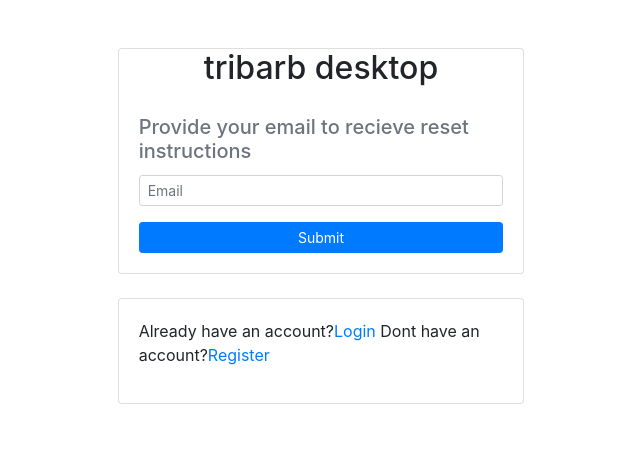
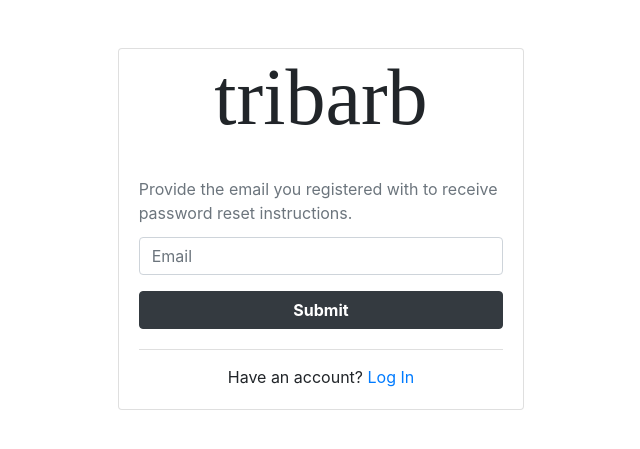
Before and after one commit to anith-manu/tribarb, a Django app: page /request-reset-email in a window 1280 px wide. Shown: the top 449 px of the page, without its empty margins (319-959 px from the left). Run offline with Django 3.2, Linux system fonts and the light colour scheme; some libraries are stand-ins or nearby versions.

Commit message:
html clean up

```diff
--- a/authentication/views.py
+++ b/authentication/views.py
@@ -50,11 +50,11 @@
             context['has_error']=True
 
         if len(password)<6:
-            messages.add_message(request, messages.ERROR, 'Password should be atleast 6 characters long.')
+            messages.add_message(request, messages.ERROR, 'Password should be at least 6 characters long.')
             context['has_error']=True
 
         if password!=password2:
-            messages.add_message(request, messages.ERROR, 'Passwords dont match.')
+            messages.add_message(request, messages.ERROR, 'Passwords don\'t match.')
             context['has_error']=True
 
         try:
@@ -102,7 +102,7 @@
         )
 
         EmailThread(email_message).start()
-        messages.add_message(request, messages.SUCCESS, 'Account created successfully. Please check your email for verification link.')
+        messages.add_message(request, messages.SUCCESS, 'Account created successfully! Please check your email for a verification link.')
 
         return redirect('login')
 
@@ -173,10 +173,6 @@
 
 
 
-
-
-
-
 class RequestResetEmailView(View):
     def get(self, request):
         return render(request, 'auth/request-reset-email.html')
@@ -185,7 +181,7 @@
         email = request.POST['email']
 
         if not validate_email(email):
-            messages.error(request, 'Please enter a valid email')
+            messages.error(request, 'Please enter a valid email.')
             return render(request, 'auth/request-reset-email.html')
 
         user = User.objects.filter(email=email)
@@ -210,7 +206,7 @@
 
             EmailThread(email_message).start()
 
-        messages.success(request, 'We have sent you an email with instructions on how to reset your password')
+        messages.success(request, 'Thanks! Please check your email for a link to reset your password.')
         return render(request, 'auth/request-reset-email.html')
 
 
@@ -227,11 +223,11 @@
             user = User.objects.get(pk=user_id)
 
             if not PasswordResetTokenGenerator().check_token(user, token):
-                messages.info(request, 'Password reset link, is invalid, please request a new one')
+                messages.error(request, 'Password reset link is invalid. Please request a new one.')
                 return render(request, 'auth/request-reset-email.html')
 
         except DjangoUnicodeDecodeError:
-            messages.success(request, 'Invalid link')
+            messages.success(request, 'Invalid link.')
             return render(request, 'auth/request-reset-email.html')
 
         return render(request, 'auth/set-new-password.html', context)
@@ -247,10 +243,10 @@
         password = request.POST.get('password')
         password2 = request.POST.get('password2')
         if len(password) < 6:
-            messages.add_message(request, messages.ERROR, 'passwords should be at least 6 characters long')
+            messages.add_message(request, messages.ERROR, 'Password should be at least 6 characters long.')
             context['has_error'] = True
         if password != password2:
-            messages.add_message(request, messages.ERROR, 'passwords don`t match')
+            messages.add_message(request, messages.ERROR, 'Passwords don\'t match.')
             context['has_error'] = True
 
         if context['has_error'] == True:
@@ -262,7 +258,7 @@
             user.set_password(password)
             user.save()
 
-            messages.success(request, 'Password reset success, you can login with new password')
+            messages.success(request, 'Password has been reset. You can now login with your new password.')
 
             return redirect('login')
 
--- a/templates/auth/activate.html
+++ b/templates/auth/activate.html
@@ -1,7 +1,7 @@
 {% autoescape off %}
 
-Hi, {{user.username}}
-Please click this link below to verify your account and register your barbershop:
+Hi, {{user.username}}.
+Please click the link below to verify your account.
 
 http://{{domain}}{% url 'activate' uidb64=uid token=token %}
 
--- a/templates/auth/request-reset-email.html
+++ b/templates/auth/request-reset-email.html
@@ -1,60 +1,28 @@
-{% extends 'base.html'%}
+{% extends 'base-auth.html'%}
 {% load static %}
-
-
 
 {% block content%}
 
-<div class="row">
-    <div class="col-md-3"></div>
-    <div class="col-md-6">
+<div class="card-body">
+    <p class="card-title text-muted">Provide the email you registered with to receive password reset instructions.</p>
 
-        <div class="row">
-            <div class="col-md-2">
+    {% include 'partials/_flash_messsages.html' %}
 
+    <form style="padding-bottom:20px;" action="{% url 'request-reset-email' %}" method="post">
 
-            </div>
-            <div class="col-md-8">
-                    <div class="card mt-5">
-                        <h2 class="text-center">tribarb desktop</h2>
-                            <div class="card-body">
-                              <h5 class="card-title text-muted">Provide your email to recieve reset instructions</h5>
+        {% csrf_token %}
 
-                              {% include 'partials/_flash_messsages.html' %}
-
-                            <form action="{% url 'request-reset-email' %}" method="post">
-
-                                {% csrf_token %}
-
-                        <div class="form-group">
-                            <input class="form-control form-control-sm" type="email" name="email" value="{{data.email}}" placeholder="Email">
-                        </div>
-                        <input type="submit" value="Submit" class="btn btn-sm btn-block btn-primary"/>
-                                    </form>
-
-                                    </div>
-                                </div>
-
-
-<div class="card mt-4">
-    <div class="card-body">
-        <p>
-            Already have an account?<a href="{%url 'login'%}">Login</a>
-            Dont have an account?<a href="{%url 'register'%}">Register</a>
-        </p>
-    </div>
-</div>
-            </div>
-            <div class="col-md-2"></div>
+        <div class="form-group">
+            <input class="form-control" type="email" name="email" value="{{data.email}}" placeholder="Email">
         </div>
 
+        <input type="submit" value="Submit" class="font-weight-bold btn btn-md btn-block btn-dark"/>
 
+    </form>
 
-
-
-
+    <div class="card-footer bg-transparent text-center" style="padding-top: 15px; padding-bottom: 0px;">
+        Have an account?<a href="{% url 'login' %}"> Log In</a>
     </div>
-    <div class="col-md-3"></div>
 </div>
 
 
--- a/templates/auth/reset-user-password.html
+++ b/templates/auth/reset-user-password.html
@@ -1,10 +1,9 @@
 {% autoescape off%}
 
 Hi there,
-please click this link set a new password
+Please click the link below to set your new password.
 
 http://{{domain}}{% url 'set-new-password' uidb64=uid token=token %}
 
 
-
 {% endautoescape %}
--- /dev/null
+++ b/templates/base-auth.html
@@ -0,0 +1,40 @@
+{% load static %}
+
+<!DOCTYPE html>
+<html lang="en">
+<head>
+    <meta charset="UTF-8">
+    <meta name="viewport" content="width=device-width, initial-scale=1.0">
+    <link rel="stylesheet" href="{% static 'css/bootstrap.css' %}">
+    <title>tribarb desktop</title>
+</head>
+
+
+<body>
+    <div class="row">
+        <div class="col-md-3"></div>
+        <div class="col-md-6">
+            <div class="row">
+                <div class="col-md-2"></div>
+                <div class="col-md-8">
+
+                    <div class="card mt-5">
+
+                        <h1 class="card-title text-center" style="font-family:American Typewriter; font-size:500%;">tribarb</h1>
+
+
+                        {% block content %}
+
+
+                         {% endblock %}
+
+                    </div>
+
+                </div>
+                 <div class="col-md-2"></div>
+            </div>
+        </div>
+        <div class="col-md-3"></div>
+    </div>
+</body>
+</html>
--- a/templates/base.html
+++ /dev/null
@@ -1,19 +0,0 @@
-{% load static %}
-
-<!DOCTYPE html>
-<html lang="en">
-<head>
-    <meta charset="UTF-8">
-    <meta name="viewport" content="width=device-width, initial-scale=1.0">
-    <link rel="stylesheet" href="{% static 'css/bootstrap.css' %}">
-    <title>tribarb desktop</title>
-</head>
-<body>
-
-    {% block content %}
-    <h2>Welcome</h2>
-
-    {% endblock %}
-
-</body>
-</html>
--- a/templates/home.html
+++ b/templates/home.html
@@ -1,4 +1,4 @@
-{% extends 'base.html' %}
+{% extends 'base-auth.html' %}
 
 {% block content %}
 {{user.username}}
```
Also changed, not shown: templates/auth/login.html (+6 -44 lines), templates/auth/register.html (+12 -49 lines), templates/auth/set-new-password.html (+16 -91 lines).
